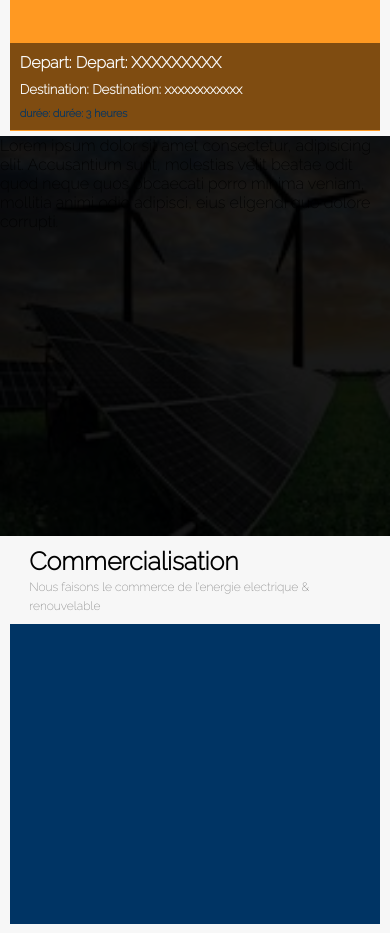
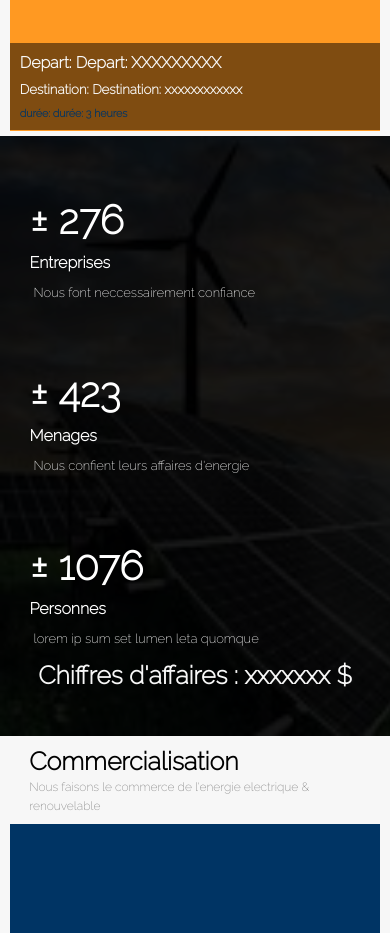
Before and after one commit to yavchris07/jems-sarl, a React (Create React App) app: page / in a window 390 px wide. Shown: the part 2860-3793 px from the top of the page. Built offline with nearby package versions, Linux system fonts and the light colour scheme.

Commit message:
chiffer mak up

```diff
--- /dev/null
+++ b/src/components/chiffer-list.tsx
@@ -0,0 +1,23 @@
+import React, { useState } from 'react';
+import CHIFFER from '../models/chiffer-data';
+import Chiffer from '../models/chiffer';
+import '../styles/chiffer-list.scss'
+
+function ChifferList() {
+  const [chiffer] = useState<Chiffer[]>(CHIFFER);
+  return (
+    <div className='chiffer'>
+      {
+        chiffer.map((chif,index)=>(
+          <div className='chif' key={index}>
+            <h2>{chif.title}</h2>
+            <p>{chif.type}</p>
+            <span>{chif.resum}</span>
+          </div>
+        ))
+      }
+    </div>
+  );
+}
+
+export default ChifferList;
--- a/src/components/middle-banner.tsx
+++ b/src/components/middle-banner.tsx
@@ -1,11 +1,13 @@
 import React from 'react';
 import '../styles/middle-banner.scss'
+import ChifferList from './chiffer-list';
 
 function MiddleBanner() {
   return (
     <section className='middle-banner'>
       <div className='cover'>
-        Lorem ipsum dolor sit amet consectetur, adipisicing elit. Accusantium sunt, molestias velit beatae odit quod neque quos obcaecati porro minima veniam, mollitia animi odio adipisci, eius eligendi quo dolore corrupti.
+        <ChifferList />
+        <h3>Chiffres d'affaires : xxxxxxx $</h3>
       </div>
     </section>
   );
--- /dev/null
+++ b/src/models/chiffer-data.ts
@@ -0,0 +1,25 @@
+import Chiffer from "./chiffer";
+
+export const CHIFFER: Chiffer[] = [
+    {
+        "id":1,
+        "title":"± 276",
+        "type":"Entreprises",
+        "resum":"Nous font neccessairement confiance"
+
+    },
+    {
+        "id":2,
+        "title":"± 423",
+        "type":"Menages",
+        "resum":"Nous confient leurs affaires d'energie"
+    },
+    {
+        "id":3,
+        "title":"± 1076",
+        "type":"Personnes",
+        "resum":"lorem ip sum set lumen leta quomque"
+    }
+];
+
+export default CHIFFER
--- /dev/null
+++ b/src/models/chiffer.ts
@@ -0,0 +1,14 @@
+export default class Chiffer{
+    id:number;
+    title:string;
+    type:string;
+    resum:string;
+
+    constructor(id:number,title:string,type:string,resum:string){
+        // eslint-disable-next-line @typescript-eslint/no-unused-expressions, no-sequences
+        this.id=id,
+        this.title =title,
+        this.type=type,
+        this.resum=resum
+    }
+}
--- /dev/null
+++ b/src/styles/chiffer-list.scss
@@ -0,0 +1,62 @@
+//SASS PAGE
+$base-color: #c6538c;
+$blac-color:#212121;
+$red: #ff0006;
+$blue:#003464;
+$yellow:#ff9922;
+$back-opacity: rgb(0, 0, 0,.9);
+$white-kolor: #fff;
+$white-opacity:#f9f9f9;
+$white-black:#f7f7f7;
+
+
+.chiffer{
+    width: 85%;
+    margin: auto;
+    // background: $red;
+    display: grid;
+    grid-template-columns: repeat(3,1fr);
+    gap: 18px;
+
+    .chif{
+        color: $white-kolor;
+        // background: $blue;
+        margin-top: 100px;
+        margin-bottom: 20px;
+        h2{
+            font-size: 40px;
+        }
+        p{font-weight: 600;}
+        span{font-size: 13px;}
+    }
+}
+
+@media screen and (max-width:600px){
+    .chiffer{
+        width: 90%;
+        // height: 80%;
+        margin: auto;
+        // background: $red;
+        display: grid;
+        grid-template-columns: repeat(1,1fr);
+        gap: 5px;
+
+        .chif{
+            color: $white-kolor;
+            // background: $blue;
+            margin-top: 50px;
+            margin-bottom: 3px;
+            // height: 120px;
+            h2{
+                font-size: 40px;
+                margin: 10px;
+            }
+            p{font-weight: 600;margin: 10px;}
+            span{
+                font-size: 13px;
+                margin: 14px;
+                padding-bottom: 20px;
+            }
+        }
+    }
+}
--- a/src/styles/middle-banner.scss
+++ b/src/styles/middle-banner.scss
@@ -9,7 +9,7 @@ $white-black:#f7f7f7;
 
 .middle-banner{
     width: 100%;
-    height: 400px;
+    height: 600px;
     background: url('../assets/download\ \(1\).jpeg');
     background-repeat: no-repeat;
     background-size: cover;
@@ -18,5 +18,36 @@ $white-black:#f7f7f7;
         width: 100%;
         height: 100%;
         background: $back-opacity;
+        // padding-top: 20px;
+        h3{
+            color: $white-black;
+            font-size: 35px;
+            margin: auto;
+            width: 50%;
+        }
     }
 }
+
+@media (max-width:600px){
+    .middle-banner{
+        width: 100%;
+        background: url('../assets/download\ \(1\).jpeg');
+        background-repeat: no-repeat;
+        background-size: cover;
+
+        .cover{
+            width: 100%;
+            height: 100%;
+            background: $back-opacity;
+            // padding-top: 20px;
+            h3{
+                color: $white-black;
+                font-size: 25px;
+                margin-top: 10px;
+                width: 100%;
+                // background: red;
+                text-align: center;
+            }
+        }
+    }
+}
```
